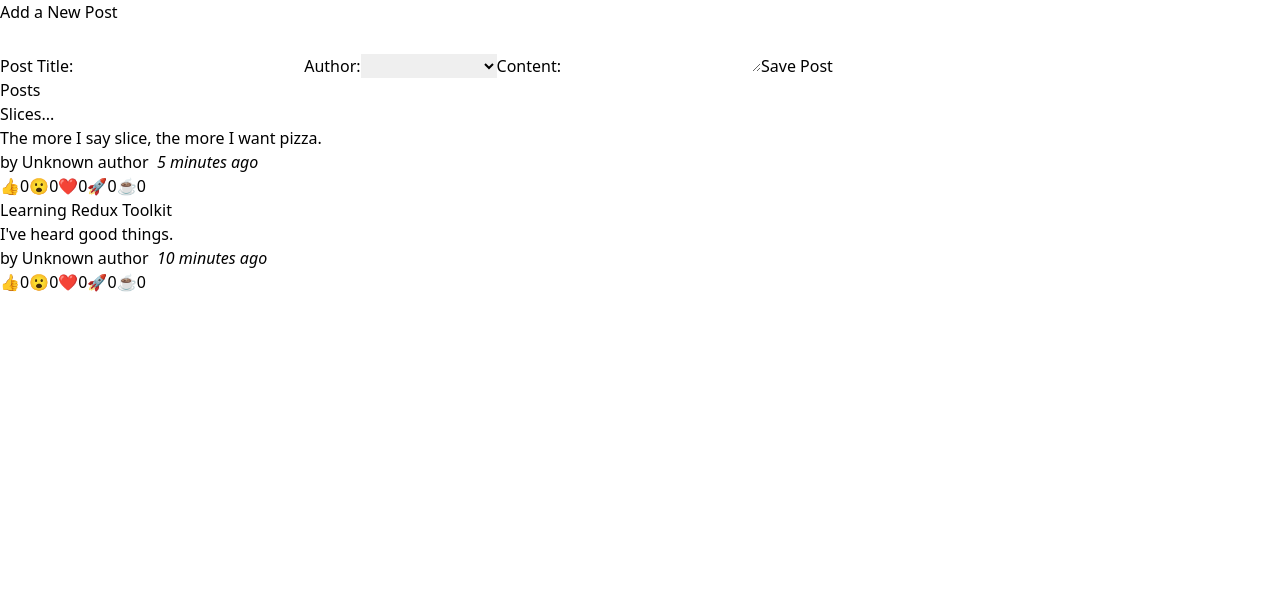
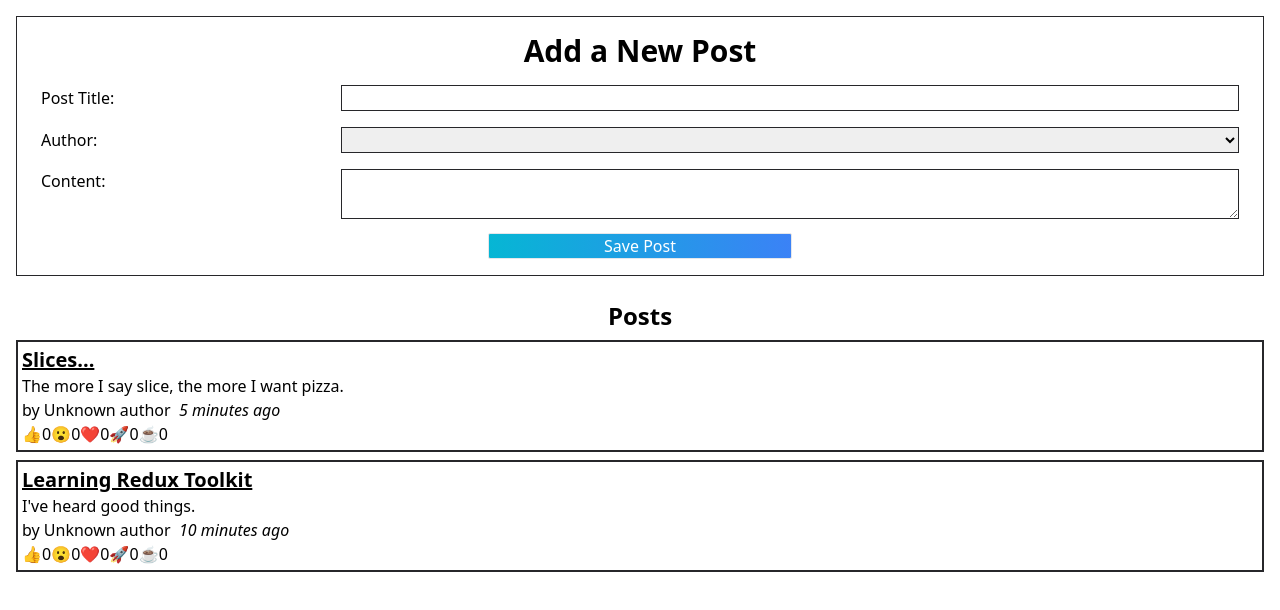
Before and after one commit to Jfnrosimo/blog-redux, a React (Create React App) app in the folder client/: page / in a window 1280 px wide. Shown: the top 610 px of the page. Built offline with nearby package versions, Linux system fonts and the light colour scheme.

Commit message:
Feat: added styling to the form and posts

```diff
--- a/client/src/App.js
+++ b/client/src/App.js
@@ -4,8 +4,10 @@ import PostsList from "./features/posts/PostsList";
 const App = () => {
   return (
     <div>
-      <AddPostForm />
-      <PostsList />
+      <main className="p-4">
+        <AddPostForm />
+        <PostsList />
+      </main>
     </div>
   );
 };
--- a/client/src/features/posts/AddPostForm.js
+++ b/client/src/features/posts/AddPostForm.js
@@ -37,30 +37,54 @@ const AddPostForm = () => {
   });
 
   return (
-    <section>
-      <h2>Add a New Post</h2>
-      <form>
-        <label htmlFor="postTitle">Post Title:</label>
+    <section className="border border-zinc-800 p-4">
+      <h2 className="text-3xl text-center font-bold">Add a New Post</h2>
+      <form className="mt-2 flex flex-col">
+        <div className="p-2">
+          <label className="w-1/4 inline-block" htmlFor="postTitle">
+            Post Title:
+          </label>
           <input
+            className="border border-zinc-800 w-3/4"
             type="text"
             id="postTitle"
             name="postTitle"
             value={title}
             onChange={onTitleChanged}
           />
-        <label htmlFor="postAuthor">Author:</label>
-        <select id="postAuthor" value={userId} onChange={onAuthorChanged}>
+        </div>
+        <div className="p-2">
+          <label className="w-1/4 inline-block" htmlFor="postAuthor">
+            Author:
+          </label>
+          <select
+            className="border border-zinc-800 w-3/4"
+            id="postAuthor"
+            value={userId}
+            onChange={onAuthorChanged}
+          >
             <option value=""></option>
             {usersOptions}
           </select>
-        <label htmlFor="postContent">Content:</label>
+        </div>
+        <div className="p-2">
+          <label className="w-1/4 inline-block align-top" htmlFor="postContent">
+            Content:
+          </label>
           <textarea
+            className="border border-zinc-800 w-3/4"
             id="postContent"
             name="postContent"
             value={content}
             onChange={onContentChanged}
           />
-        <button type="button" onClick={onSavePostClicked} disabled={!canSave}>
+        </div>
+        <button
+          className="border bg-orange-400 w-1/4 self-center bg-gradient-to-r from-cyan-500 to-blue-500 rounded-sm px-1 text-white"
+          type="button"
+          onClick={onSavePostClicked}
+          disabled={!canSave}
+        >
           Save Post
         </button>
       </form>
--- a/client/src/features/posts/PostsList.js
+++ b/client/src/features/posts/PostsList.js
@@ -12,8 +12,10 @@ const PostsList = () => {
     .sort((a, b) => b.date.localeCompare(a.date));
 
   const renderedPosts = orderedPosts.map((post) => (
-    <article key={post.id}>
-      <h3>{post.title}</h3>
+    <article key={post.id} className="border-2 border-zinc-800 my-2 p-1">
+      <h3 className="text-xl font-semibold underline capitalize">
+        {post.title}
+      </h3>
       <p>{post.content.substring(0, 100)}</p>
       <p>
         <PostAuthor userId={post.userId} />
@@ -24,8 +26,8 @@ const PostsList = () => {
   ));
 
   return (
-    <section>
-      <h2>Posts</h2>
+    <section className="mt-6">
+      <h2 className="text-center text-2xl font-semibold">Posts</h2>
       {renderedPosts}
     </section>
   );
--- a/client/src/index.css
+++ b/client/src/index.css
@@ -6,4 +6,5 @@
   margin: 0;
   padding: 0;
   box-sizing: border-box;
+  /* outline: 1px solid green; */
 }
```
Lines whose indentation alone changed are shown as unchanged.
